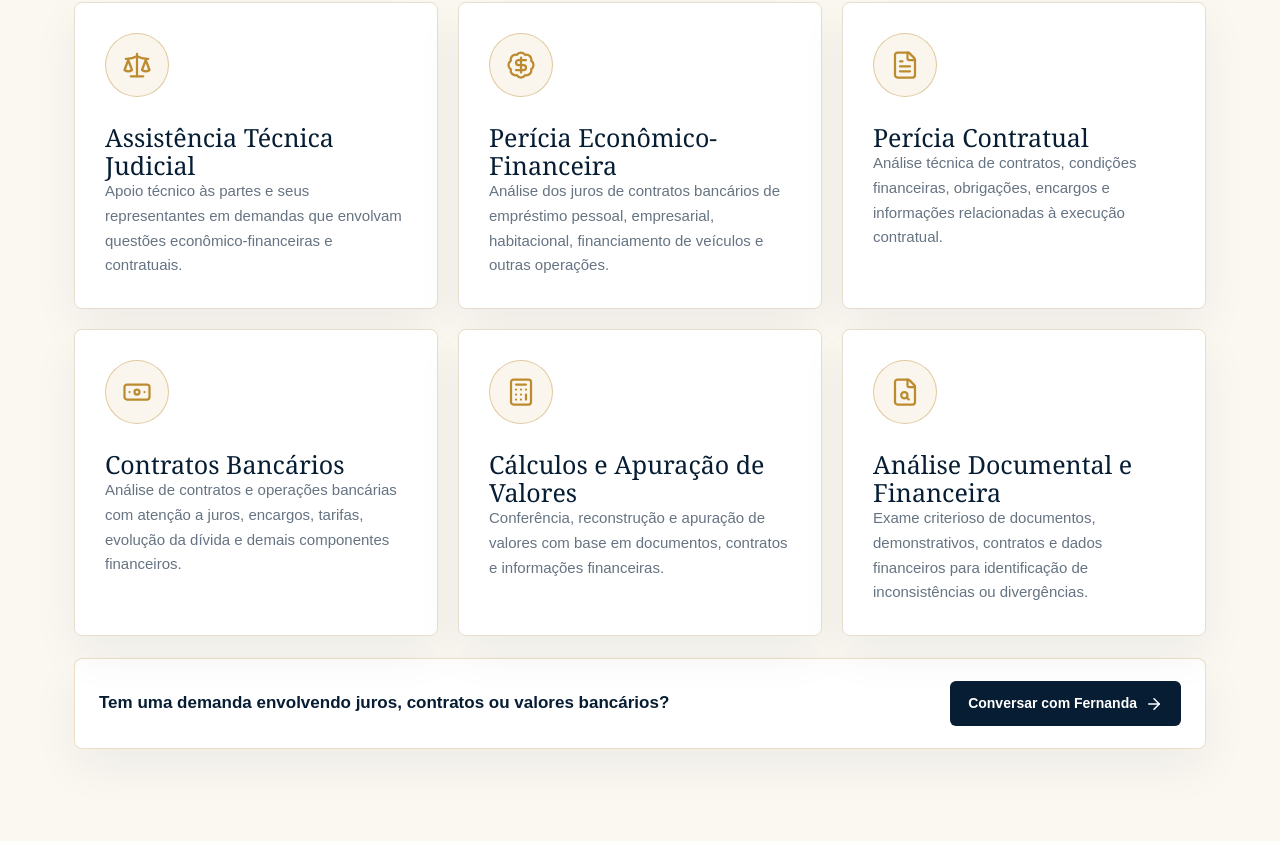
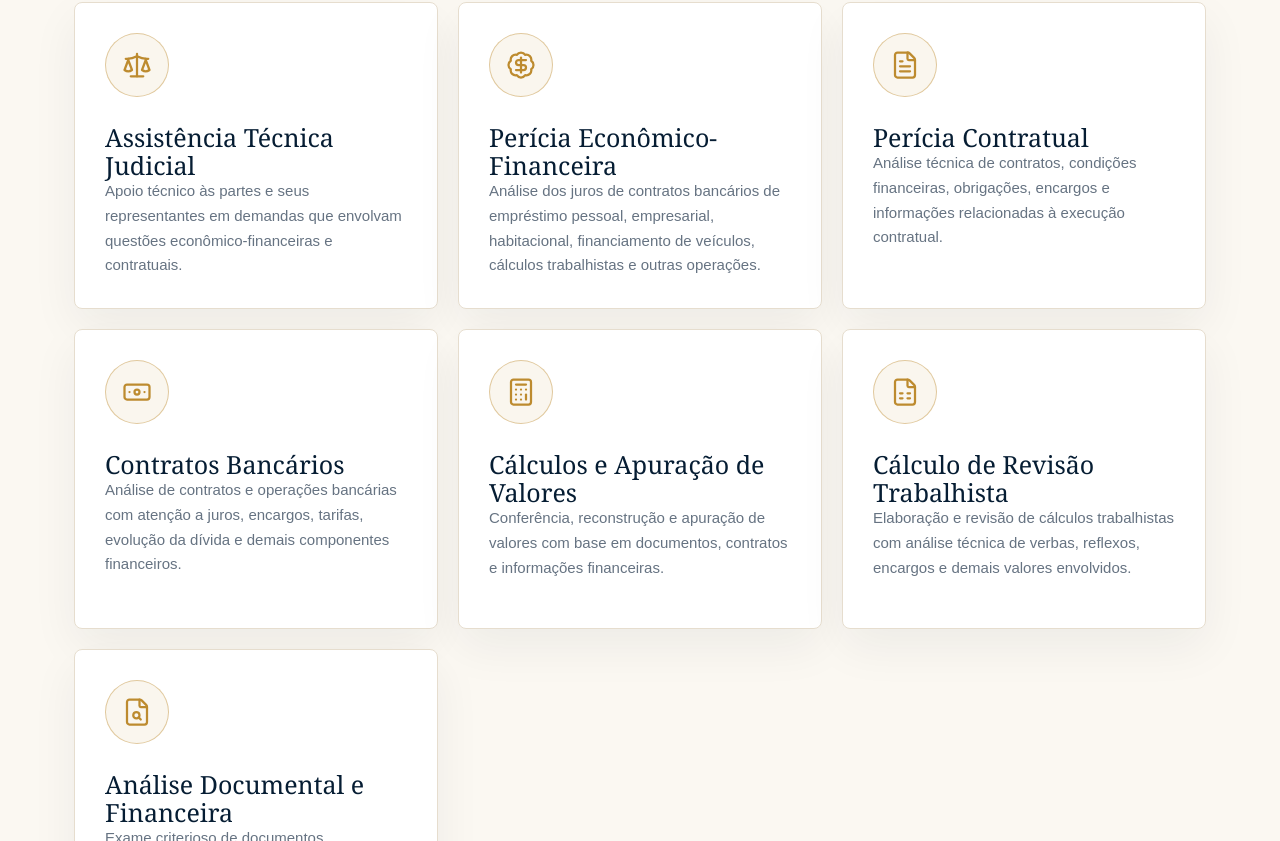
Before and after one commit to Puchettidev/fernanda-camargo-pericias, a Next.js app: page / in a window 1280 px wide. Shown: the part 1859-2700 px from the top of the page. Built offline with nearby package versions, Linux system fonts and the light colour scheme.

Commit message:
Add trabalhista calculation service

```diff
--- a/app/page.tsx
+++ b/app/page.tsx
@@ -7,6 +7,7 @@ import {
   ClipboardCheck,
   CircleHelp,
   FileSearch,
+  FileSpreadsheet,
   FileText,
   MapPin,
   MessageCircle,
@@ -31,7 +32,7 @@ const services = [
   },
   {
     title: "Perícia Econômico-Financeira",
-    text: "Análise dos juros de contratos bancários de empréstimo pessoal, empresarial, habitacional, financiamento de veículos e outras operações.",
+    text: "Análise dos juros de contratos bancários de empréstimo pessoal, empresarial, habitacional, financiamento de veículos, cálculos trabalhistas e outras operações.",
     icon: BadgeDollarSign,
   },
   {
@@ -48,6 +49,11 @@ const services = [
     title: "Cálculos e Apuração de Valores",
     text: "Conferência, reconstrução e apuração de valores com base em documentos, contratos e informações financeiras.",
     icon: Calculator,
+  },
+  {
+    title: "Cálculo de Revisão Trabalhista",
+    text: "Elaboração e revisão de cálculos trabalhistas com análise técnica de verbas, reflexos, encargos e demais valores envolvidos.",
+    icon: FileSpreadsheet,
   },
   {
     title: "Análise Documental e Financeira",
```
